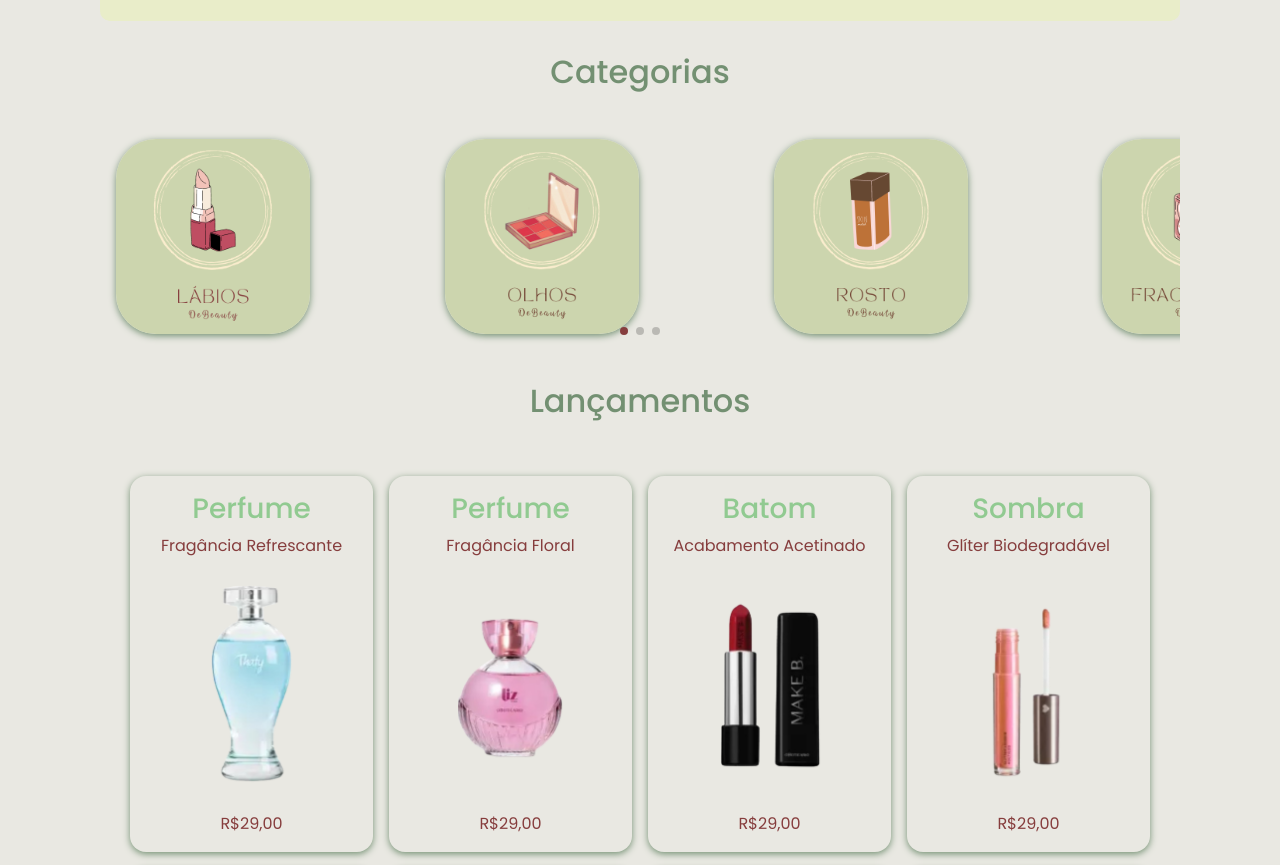
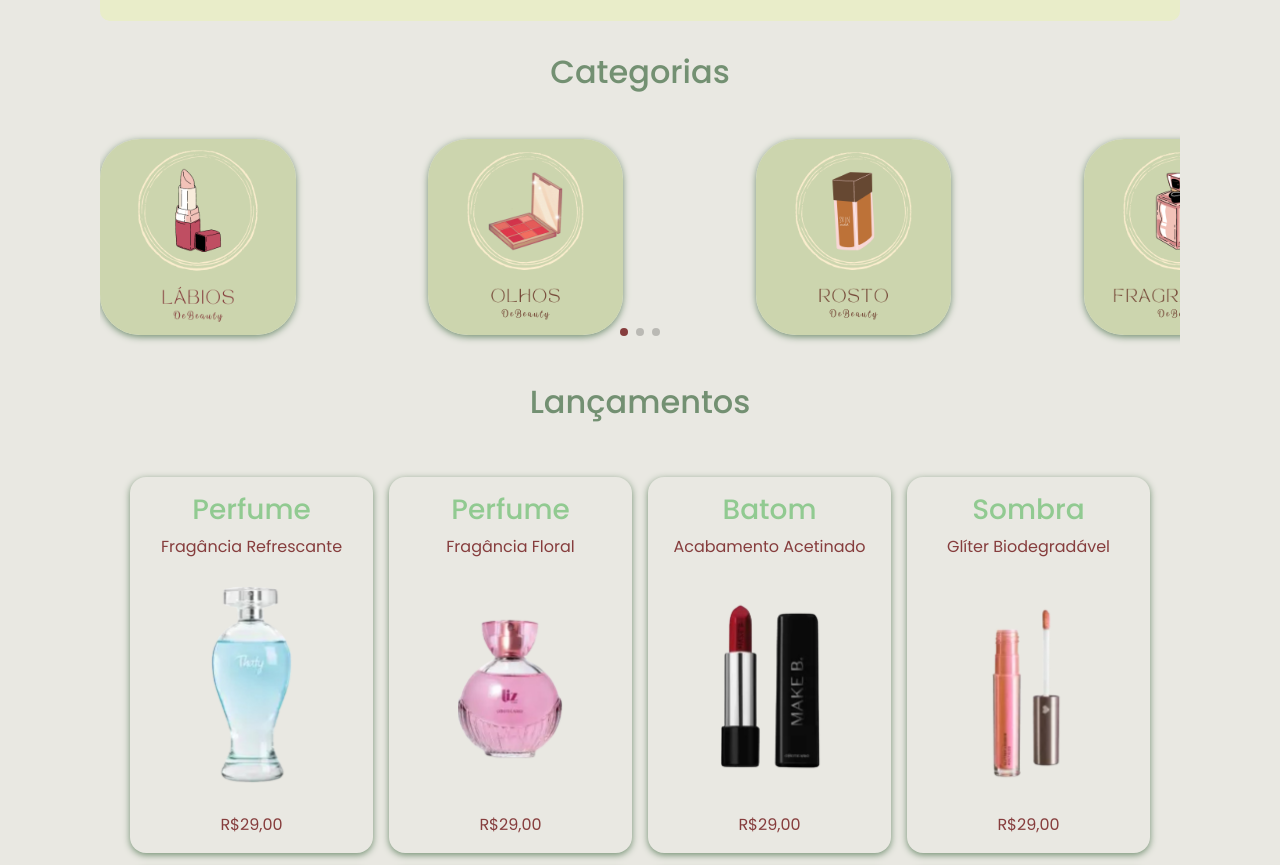
Before and after one commit to aokicamilla/DeBeauty-Website, a plain HTML site: page index.html in a window 1280 px wide. Shown: the part 1260-2125 px from the top of the page. Drawn offline with nearby package versions, Linux system fonts and the light colour scheme; files whose address does not match are found by name.

Commit message:
resized the swiper

```diff
--- a/script.js
+++ b/script.js
@@ -1,6 +1,6 @@
 const swiper = new Swiper('.swiper', {
   speed: 400,
-  spaceBetween: 5,
+  spaceBetween: 2,
   slidesPerView: 3.3,
 
   pagination: {
--- a/styles/produtos.css
+++ b/styles/produtos.css
@@ -2,7 +2,7 @@
     width: 80%;
     border-radius: 40px;
     box-shadow: 0px 2px 7px var(--cor-titulo);
-    margin: 1em;
+    margin: 1em 0;
 }
 
 .swiper {
```
